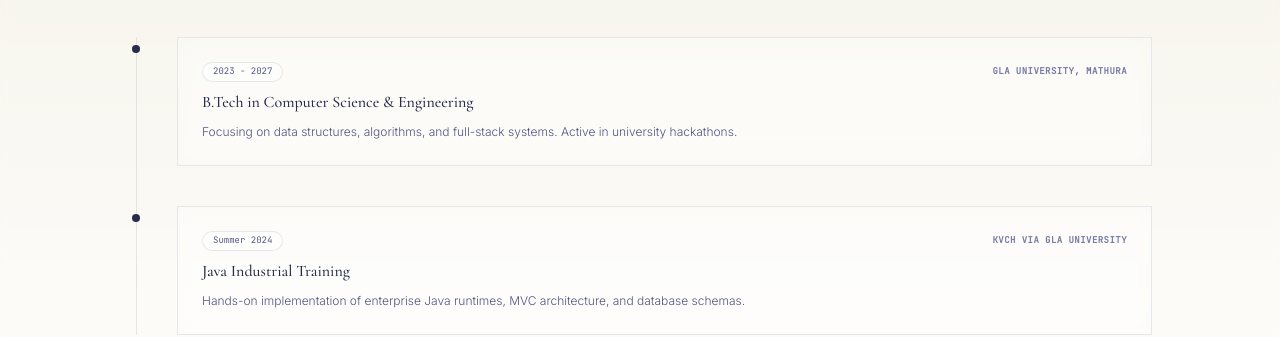
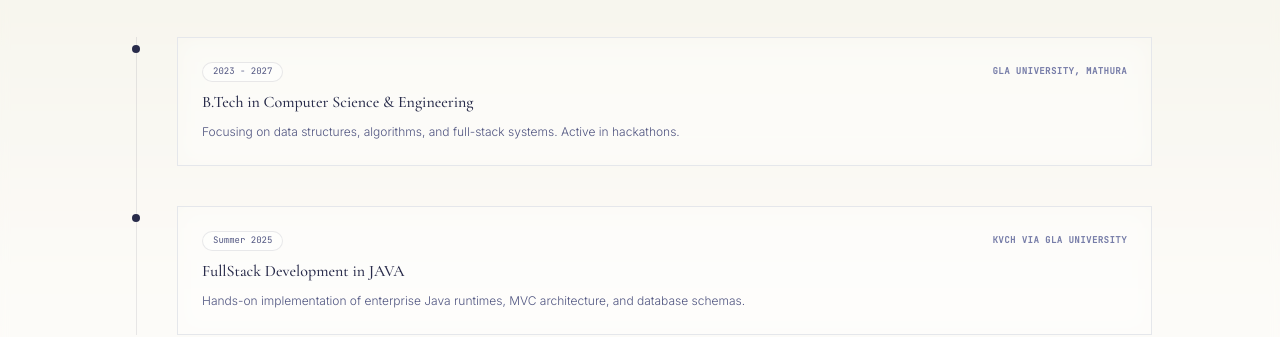
Before and after one commit to SHIVIKA330/Portfolio, a Next.js app: page / in a window 1280 px wide. Shown: the part 1700-2037 px from the top of the page. Built offline with nearby package versions, Linux system fonts and the light colour scheme.

Commit message:
Update educational details and contact email

```diff
--- a/components/About.tsx
+++ b/components/About.tsx
@@ -26,12 +26,12 @@ export default function About() {
       degree: "B.Tech in Computer Science & Engineering",
       institution: "GLA University, Mathura",
       period: "2023 - 2027",
-      details: "Focusing on data structures, algorithms, and full-stack systems. Active in university hackathons.",
+      details: "Focusing on data structures, algorithms, and full-stack systems. Active in hackathons.",
     },
     {
-      degree: "Java Industrial Training",
+      degree: "FullStack Development in JAVA",
       institution: "KVCH via GLA University",
-      period: "Summer 2024",
+      period: "Summer 2025",
       details: "Hands-on implementation of enterprise Java runtimes, MVC architecture, and database schemas.",
     },
   ];
@@ -111,7 +111,7 @@ export default function About() {
 
               <div className="flex items-center gap-3 pt-4 border-t border-border">
                 <a
-                  href="mailto:shivikajain330@gmail.com"
+                  href="mailto:shivikaj47@gmail.com"
                   className="p-2 border border-border hover:border-text-primary text-text-muted hover:text-text-primary transition-colors"
                   aria-label="Email"
                 >
```
